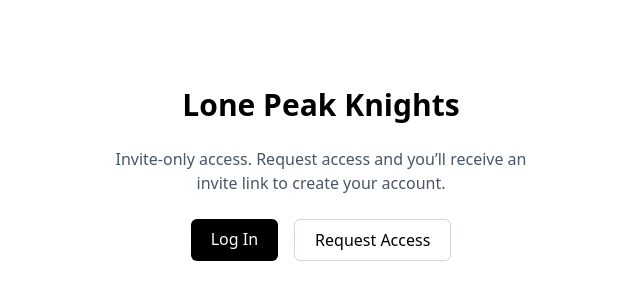
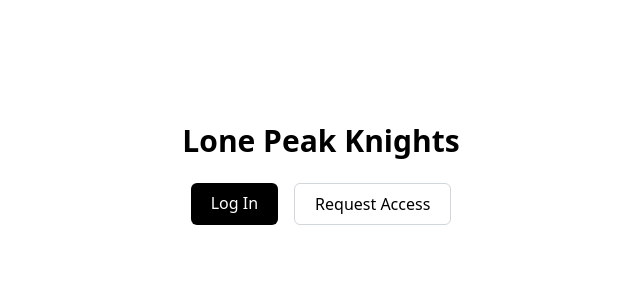
Before and after one commit to besmartaico/soccer-board, a Next.js app: page / in a window 1280 px wide. Shown: the part 226-526 px from the top of the page, without its empty margins (319-959 px from the left). Built offline with nearby package versions, Linux system fonts and the light colour scheme; no server answers.

Commit message:
Update landing page to Lone Peak Knights + Request Access

```diff
--- a/app/page.tsx
+++ b/app/page.tsx
@@ -25,8 +25,6 @@ export default function HomePage() {
     const { data: authListener } = supabase.auth.onAuthStateChange((_event, session) => {
       if (session?.user) {
         router.replace("/app/teams");
-      } else {
-        setCheckingSession(false);
       }
     });
 
@@ -49,10 +47,6 @@ export default function HomePage() {
     <main className="flex min-h-screen flex-col items-center justify-center gap-6">
       <h1 className="text-3xl font-bold">Lone Peak Knights</h1>
 
-      <p className="text-gray-600 max-w-md text-center">
-        Invite-only access. Request access and you’ll receive an invite link to create your account.
-      </p>
-
       <div className="flex gap-4">
         <Link
           href="/login"
```
